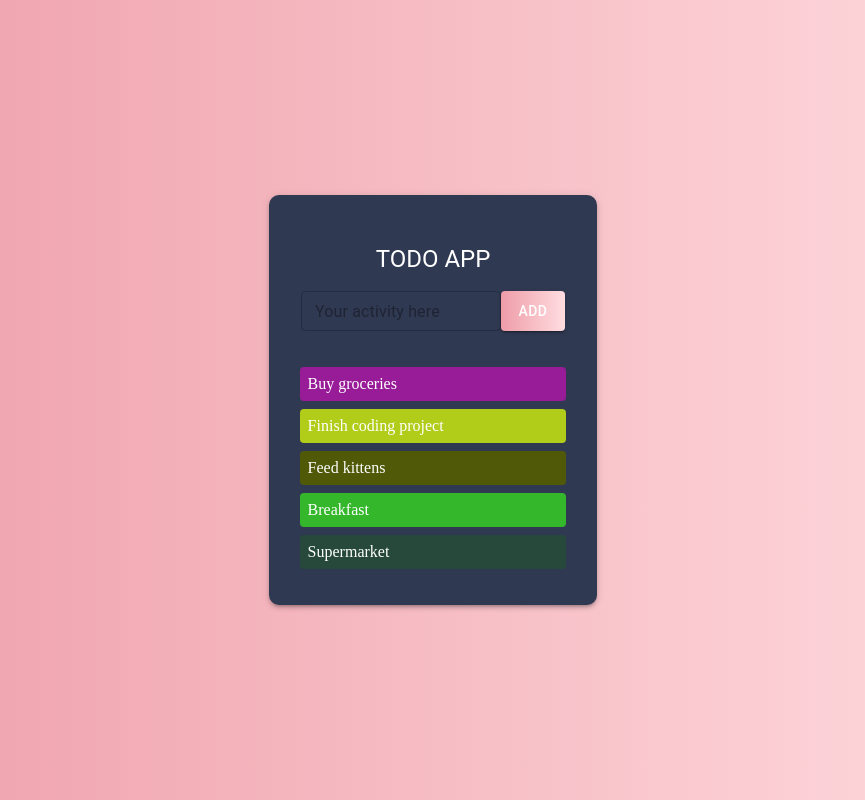
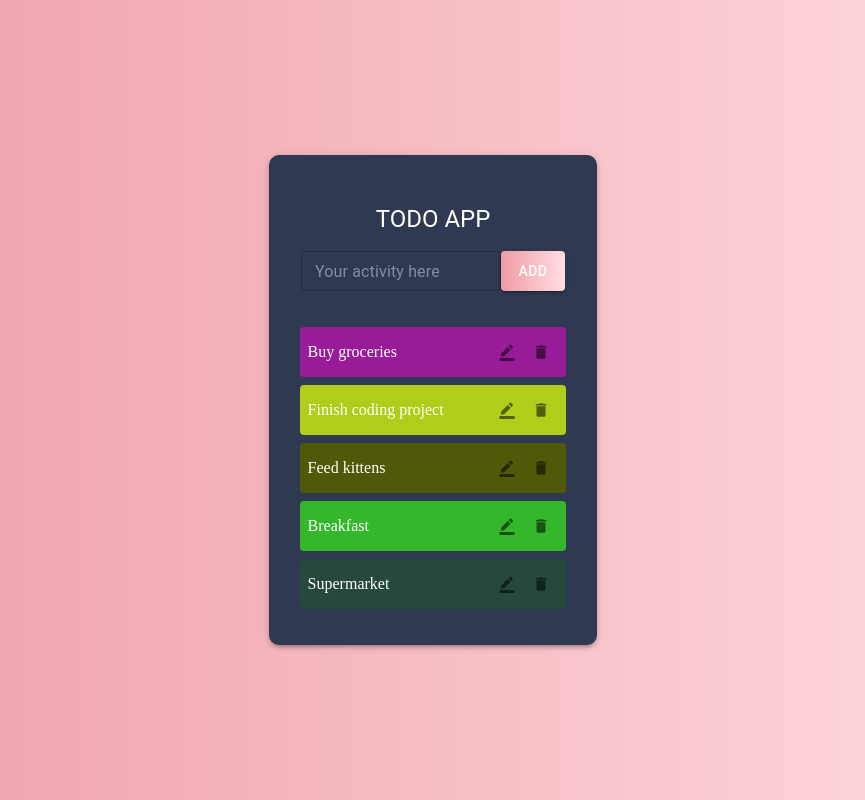
Before and after one commit to catkhanhnguyen/todo-app, a React (Vite) app: page / in a window 1280 px wide. Shown: the whole page, without its empty margins (207-1072 px from the left). Built offline with nearby package versions, Linux system fonts and the light colour scheme; data requests are answered from the project's data file.

Commit message:
add tooltips

```diff
--- a/package.json
+++ b/package.json
@@ -13,6 +13,7 @@
   "dependencies": {
     "@emotion/react": "^11.11.3",
     "@emotion/styled": "^11.11.0",
+    "@mui/icons-material": "^5.15.6",
     "@mui/material": "^5.15.6",
     "axios": "^1.6.6",
     "react": "^18.2.0",
--- a/src/components/TodoForm.jsx
+++ b/src/components/TodoForm.jsx
@@ -1,4 +1,6 @@
-import { Box, Button, OutlinedInput, Typography } from '@mui/material';
+import { BorderColor } from '@mui/icons-material';
+import DeleteIcon from '@mui/icons-material/Delete';
+import { Box, Button, IconButton, OutlinedInput, Tooltip, Typography } from '@mui/material';
 import { useState, useEffect } from 'react';
 
 function TodoForm() {
@@ -77,7 +79,7 @@ function TodoForm() {
           <OutlinedInput
             placeholder='Your activity here'
             value={input}
-            sx={{ height: '40px', width: '200px' }}
+            sx={{ height: '40px', width: '200px', color: 'white' }}
             onChange={handleChange}
           />
           <Button
@@ -107,9 +109,26 @@ function TodoForm() {
               backgroundColor: todo.color, // Use the solid color for the background
               color: 'white',
               borderRadius: '4px',
+              display: 'flex',
+              justifyContent: 'space-between',
+              alignItems: 'center'
             }}
           >
-            {todo.text}
+            <Box>{todo.text}</Box>
+
+            <Box>
+              <Tooltip>
+                <IconButton>
+                  <BorderColor sx={{fontSize: '18px'}}/>
+                </IconButton>
+              </Tooltip>
+
+              <Tooltip>
+                <IconButton>
+                  <DeleteIcon sx={{fontSize: '18px'}}/>
+                </IconButton>
+              </Tooltip>
+            </Box>
           </Box>
         ))}
       </Box>
```
Also changed, not shown: 1 other file (tests, documents, lock files or other folders).
